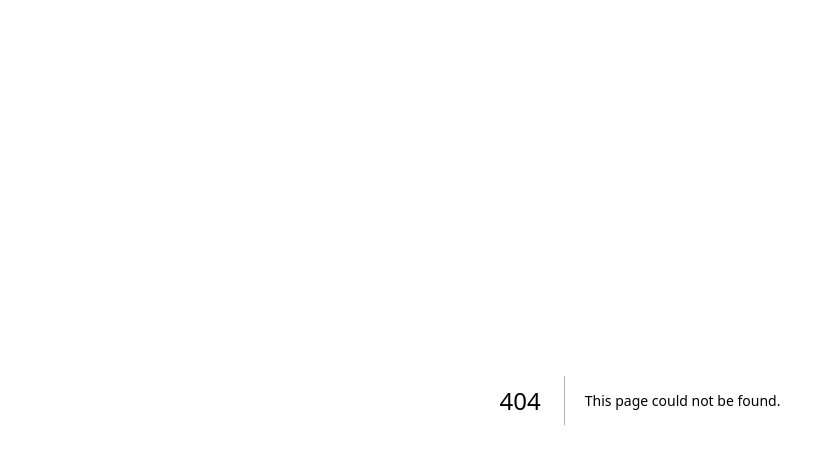
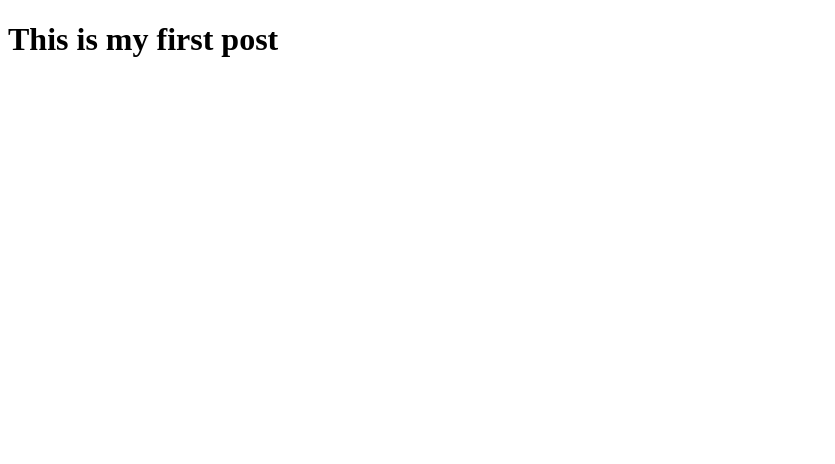
Before and after one commit to JoshElias/nextjs-blog, a Next.js app: page /posts/first-post in a window 1280 px wide. Before the commit this address had no page. Shown: the top 464 px of the page, without its empty margins (0-835 px from the left). Built offline with nearby package versions, Linux system fonts and the light colour scheme.

Commit message:
Add First Post

```diff
--- /dev/null
+++ b/pages/posts/first-post.jsx
@@ -0,0 +1,3 @@
+export default function FirstPost() {
+    return <h1>This is my first post</h1>
+}
```
